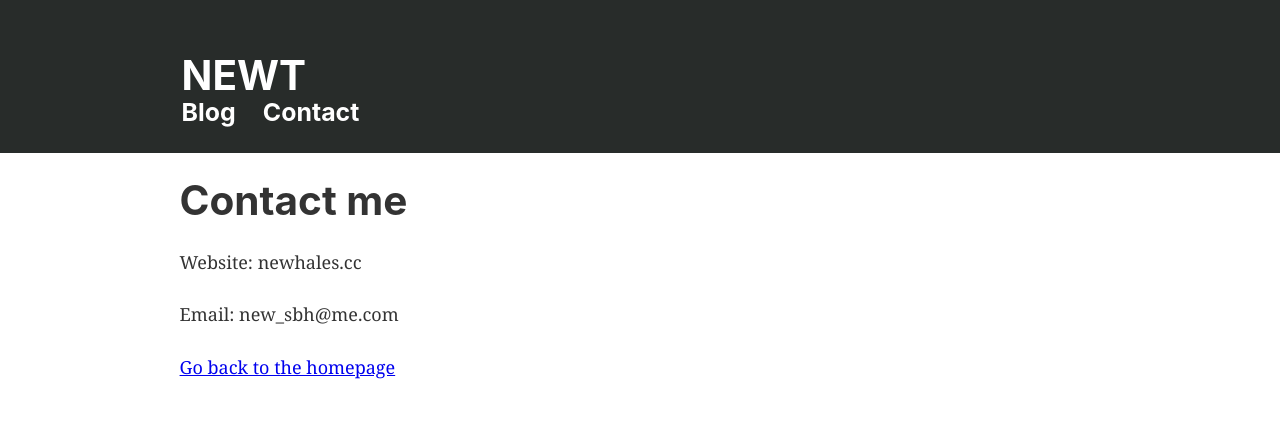
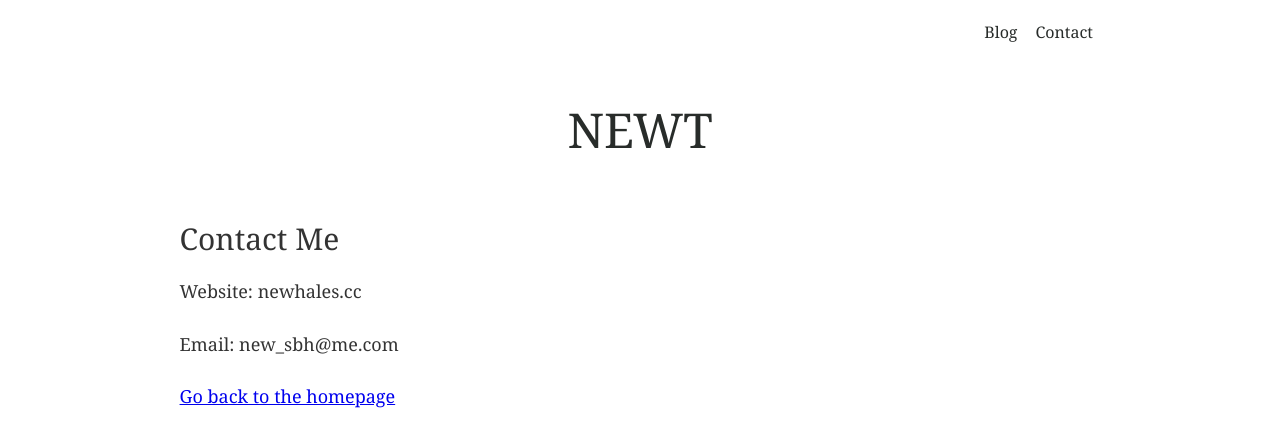
Before and after one commit to newzpanuwat/gatsby-wordpress, a Gatsby site: page /contact in a window 1280 px wide. Built offline with nearby package versions, Linux system fonts and the light colour scheme; Gatsby itself is replaced by a stand-in of ours.

Commit message:
add index layout and fix styles

```diff
--- a/src/components/header.js
+++ b/src/components/header.js
@@ -5,34 +5,27 @@ import React from 'react'
 const Header = ({ siteTitle }) => (
   <div
     style={{
-      background: `#282c2a`,
-      marginBottom: `1.45rem`,
+      background: `white`,
+      marginBottom: `1rem`,
     }}
   >
     <div
       style={{
+        display: 'flex',
+        justifyContent: 'flex-end',
         margin: `0 auto`,
         maxWidth: 960,
-        padding: `3rem 1.2rem`,
+        padding: `1rem`,
       }}
     >
-      <h1 style={{ margin: 0 }}>
-        <Link
-          to="/"
-          style={{
-            color: `white`,
-            textDecoration: `none`,
-          }}
-        >
-          {siteTitle}
-        </Link>
-      </h1>
-        <h3 style={{ margin: `0rem`, float: "left" }}>
+      <p style={{ margin: `0rem` }}>
         <Link
           to="blogs"
           style={{
-              color: `white`,
+            color: `#282c2a`,
+            fontSize: `16px`,
             textDecoration: `none`,
+            padding: `0.5rem`,
           }}
         >
           Blog
@@ -40,14 +33,38 @@ const Header = ({ siteTitle }) => (
         <Link
           to="/contact"
           style={{
-              color: `white`,
+            color: `#282c2a`,
+            fontSize: `16px`,
             textDecoration: `none`,
-              padding: `1.5rem`
+            padding: `0.5rem`,
           }}
         >
           Contact
         </Link>
-        </h3>
+      </p>
+    </div>
+    <div
+      style={{
+        display: 'flex',
+        justifyContent: 'center',
+        alignItems: 'center',
+        margin: `0 auto`,
+        maxWidth: 960,
+        padding: `3rem 1.2rem`,
+      }}
+    >
+      <p style={{ margin: 0 }}>
+        <Link
+          to="/"
+          style={{
+            color: `#282c2a`,
+            fontSize: `48px`,
+            textDecoration: `none`,
+          }}
+        >
+          {siteTitle}
+        </Link>
+      </p>
     </div>
   </div>
 )
--- a/src/pages/blogs.js
+++ b/src/pages/blogs.js
@@ -39,7 +39,7 @@ const Blog = () => (
     render={data => (
       <Layout>
         <SEO title="Blog" keywords={[`gatsby`, `application`, `react`]} />
-        <h1>List Blog</h1>
+        <p style={{ fontSize: `30px`}}>List Blog</p>
         <div className="container">
           <div className="row">
             <div className="col col-xs-12">
--- a/src/pages/contact.js
+++ b/src/pages/contact.js
@@ -7,7 +7,7 @@ import SEO from '../components/seo'
 const SecondPage = () => (
     <Layout>
         <SEO title="Contact" />
-        <h1>Contact me</h1>
+        <p style={{ fontSize: `30px` }}>Contact Me</p>
         <p>Website: newhales.cc</p>
         <p>Email: new_sbh@me.com</p>
         <Link to="/">Go back to the homepage</Link>
```
Also changed, not shown: src/pages/index.js (+15 -9 lines). Lines whose indentation alone changed are shown as unchanged.
